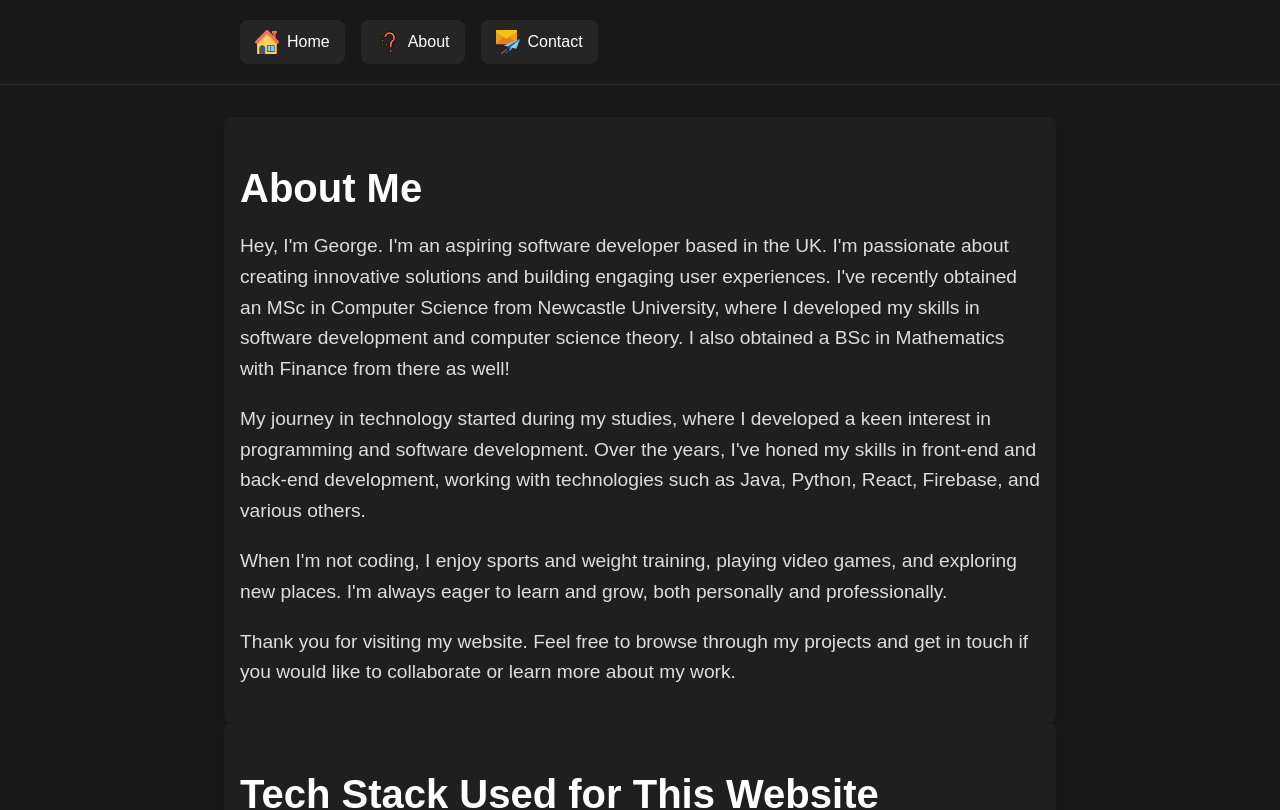
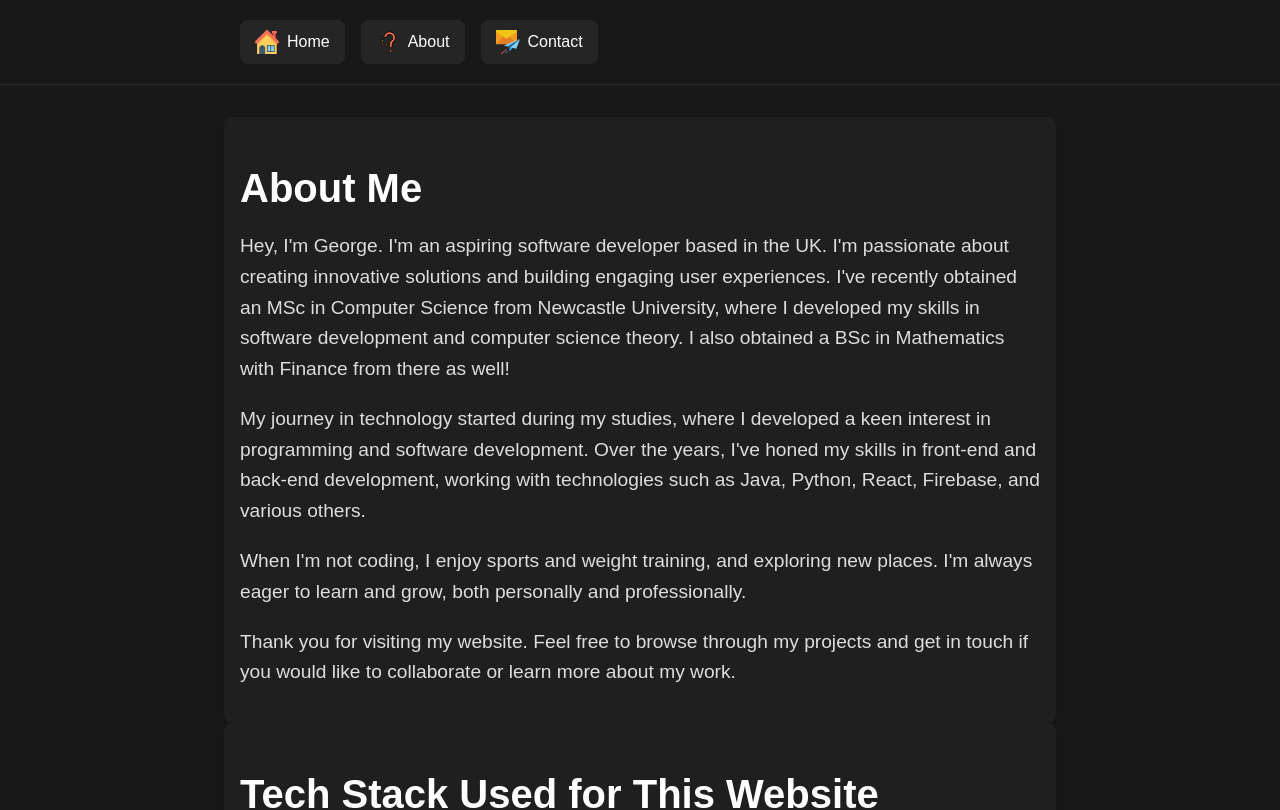
Before and after one commit to GeorgeBall9/my-portfolio, a Next.js app: page /about in a window 1280 px wide. Shown: the top 810 px of the page. Built offline with nearby package versions, Linux system fonts and the light colour scheme.

Commit message:
cut out sentence

```diff
--- a/src/pages/about.js
+++ b/src/pages/about.js
@@ -28,7 +28,7 @@ const About = () => (
           various others.
         </p>
         <p>
-          When I&apos;m not coding, I enjoy sports and weight training, playing video games,
+          When I&apos;m not coding, I enjoy sports and weight training,
           and exploring new places. I&apos;m always eager to learn and grow, both
           personally and professionally.
         </p>
```
